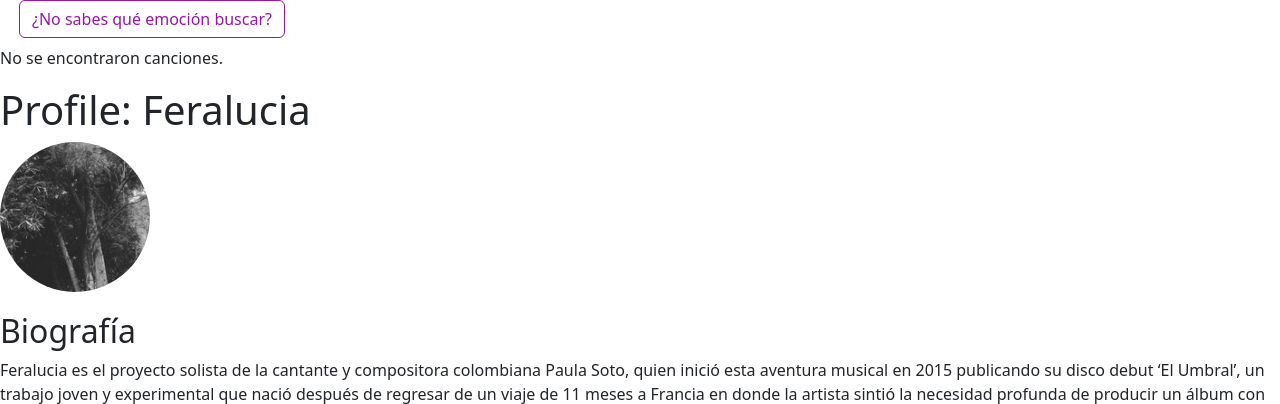
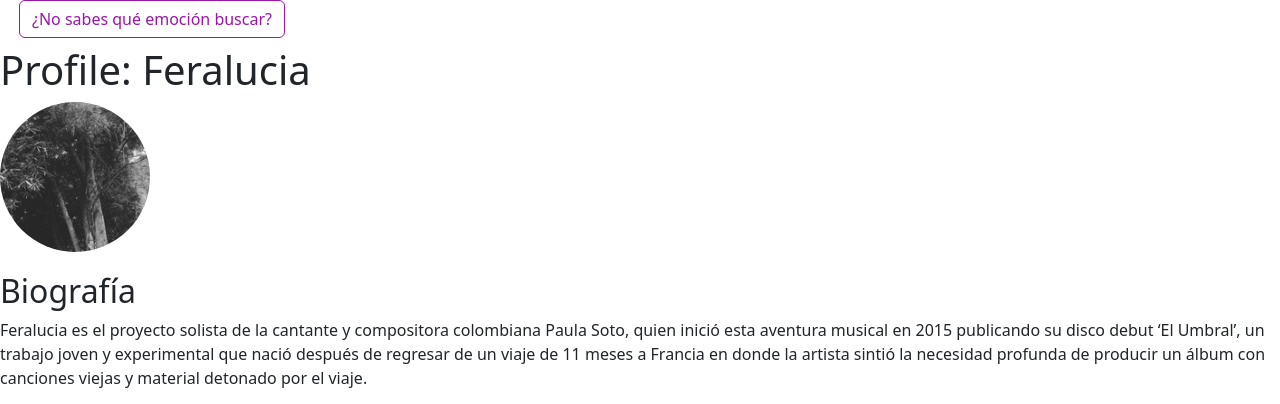
Before and after one commit to Lauraindabur/NearBeats, a Django app: page /artist/profile/Feralucia/ in a window 1280 px wide. Shown: the part 96-500 px from the top of the page. Run offline with Django 5.2, Linux system fonts and the light colour scheme; data comes from the database, SQL or seed files in the repository.

```diff
--- a/main/templates/main/base.html
+++ b/main/templates/main/base.html
@@ -13,7 +13,7 @@
 </head>
 
 <body>
-<!--Pendiente: cuando click, que quede en morado-->
+<!-- Cuando click, que quede en morado-->
     <nav class="main-navbar d-flex justify-content-between align-items-center" style="padding-left: 20px;"> <!--Se adapata al nav apra unir los botones y el form -->
 
     <form class="d-flex align-items-center w-50 form-search" method="GET" action="{% url 'buscar' %}">
@@ -118,7 +118,7 @@
     {% endfor %}
 </div>
 {% else %}
-<p>No se encontraron canciones.</p>
+{# <p>No se encontraron canciones.</p> #}
 {% endif %}
 
 
```
